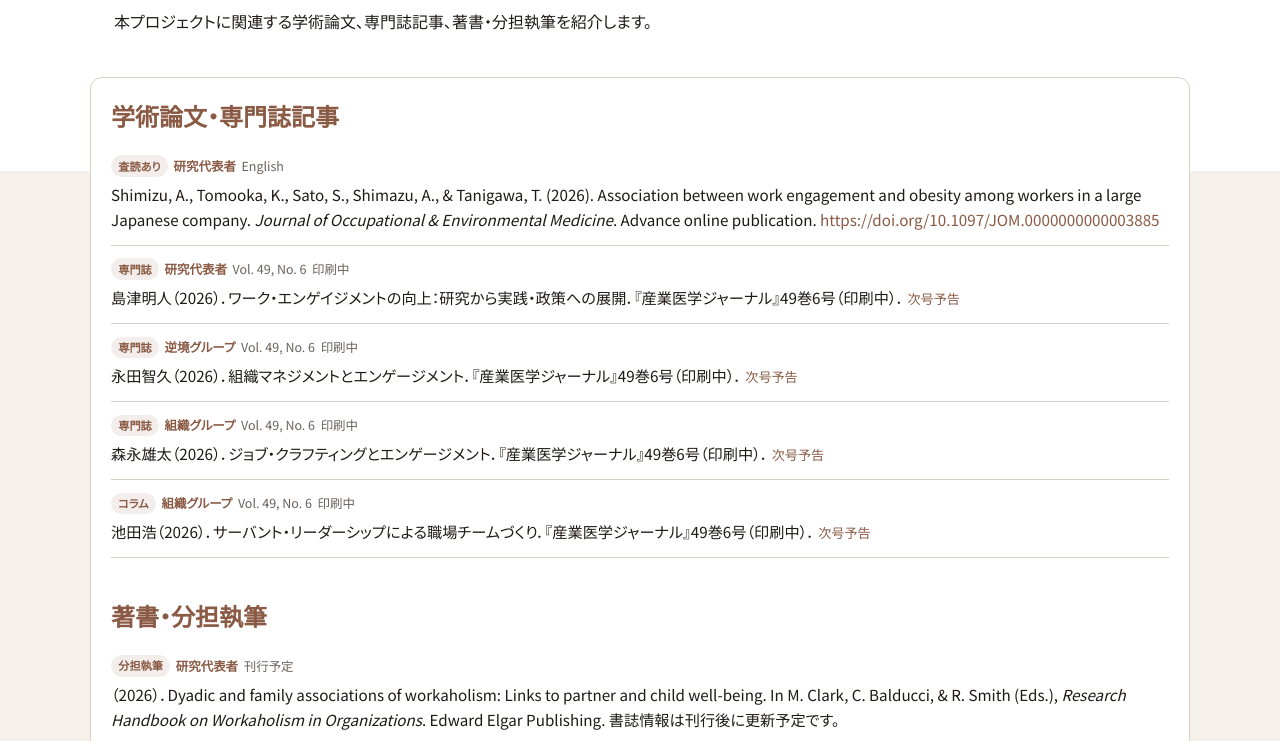
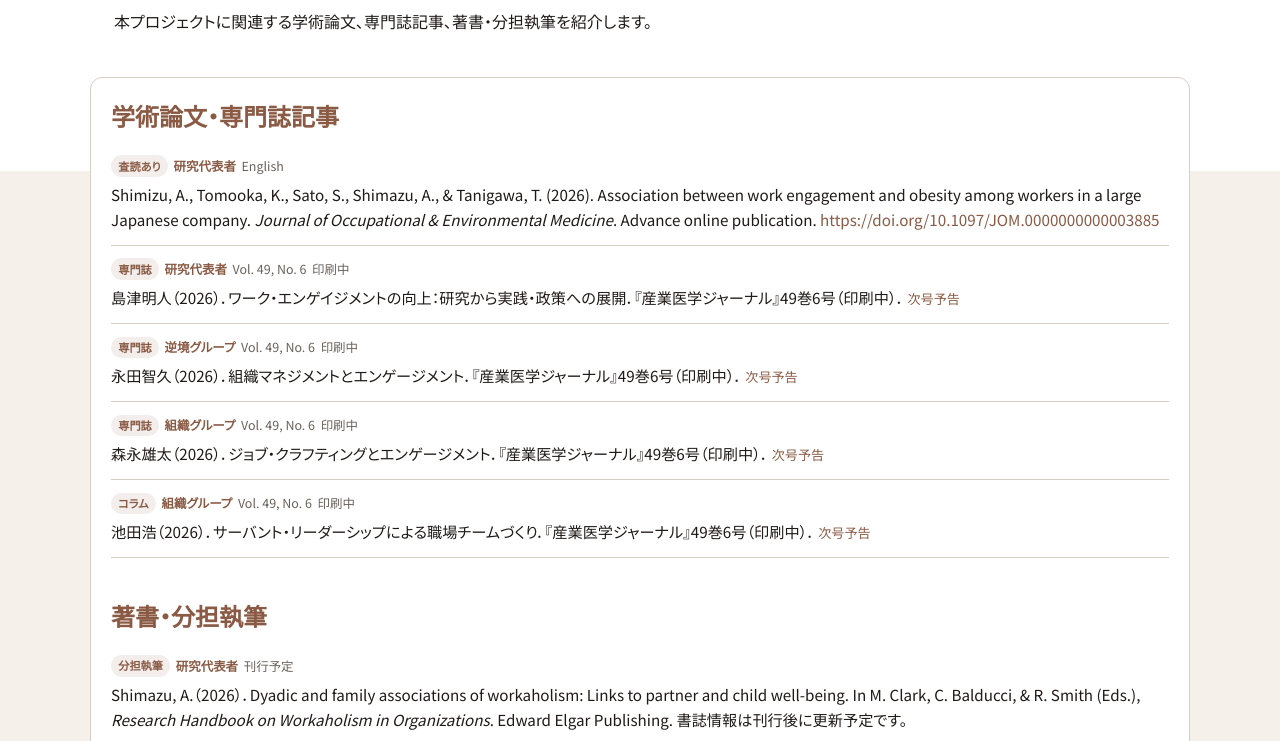
Before and after one commit to sokendo/WorkEngagementPJ, a plain HTML site: page docs/publications/index.html in a window 1280 px wide. Shown: the part 211-952 px from the top of the page. Drawn offline with Linux system fonts and the light colour scheme.

Commit message:
modify publication

```diff
--- a/docs/publications/index.html
+++ b/docs/publications/index.html
@@ -107,7 +107,7 @@
             <span class="publication-team"><span class="lang-ja" lang="ja">研究代表者</span><span class="lang-en" lang="en">Principal Investigator</span></span>
             <span><span class="lang-ja" lang="ja">刊行予定</span><span class="lang-en" lang="en">Forthcoming</span></span>
           </div>
-          <p class="publication-reference">（2026）．Dyadic and family associations of workaholism: Links to partner and child well-being. In M. Clark, C. Balducci, &amp; R. Smith (Eds.), <cite>Research Handbook on Workaholism in Organizations</cite>. Edward Elgar Publishing. <span class="lang-ja" lang="ja">書誌情報は刊行後に更新予定です。</span><span class="lang-en" lang="en">Bibliographic details will be updated after publication.</span></p>
+          <p class="publication-reference">Shimazu, A.（2026）．Dyadic and family associations of workaholism: Links to partner and child well-being. In M. Clark, C. Balducci, &amp; R. Smith (Eds.), <cite>Research Handbook on Workaholism in Organizations</cite>. Edward Elgar Publishing. <span class="lang-ja" lang="ja">書誌情報は刊行後に更新予定です。</span><span class="lang-en" lang="en">Bibliographic details will be updated after publication.</span></p>
         </li>
         <li class="publication-item">
           <div class="publication-meta">
```
